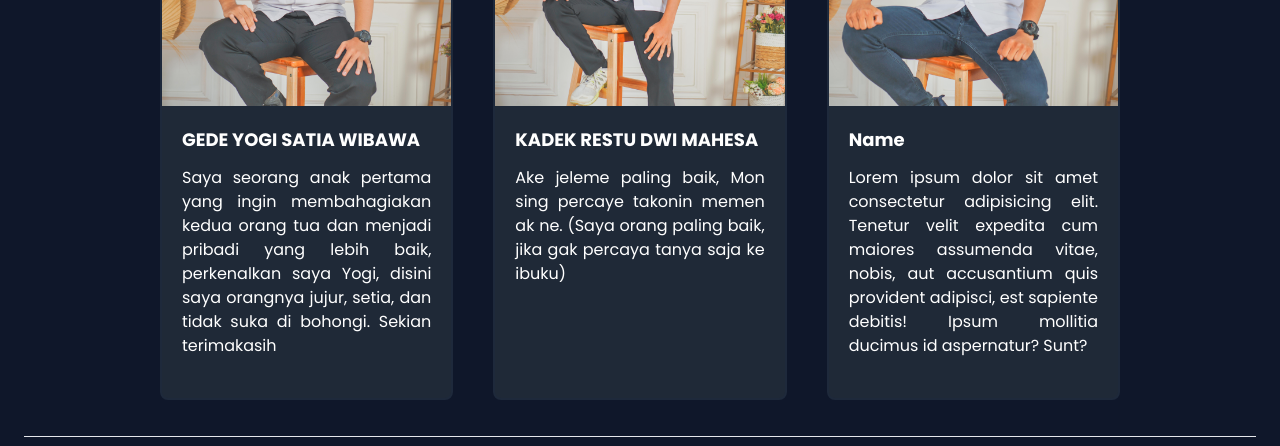
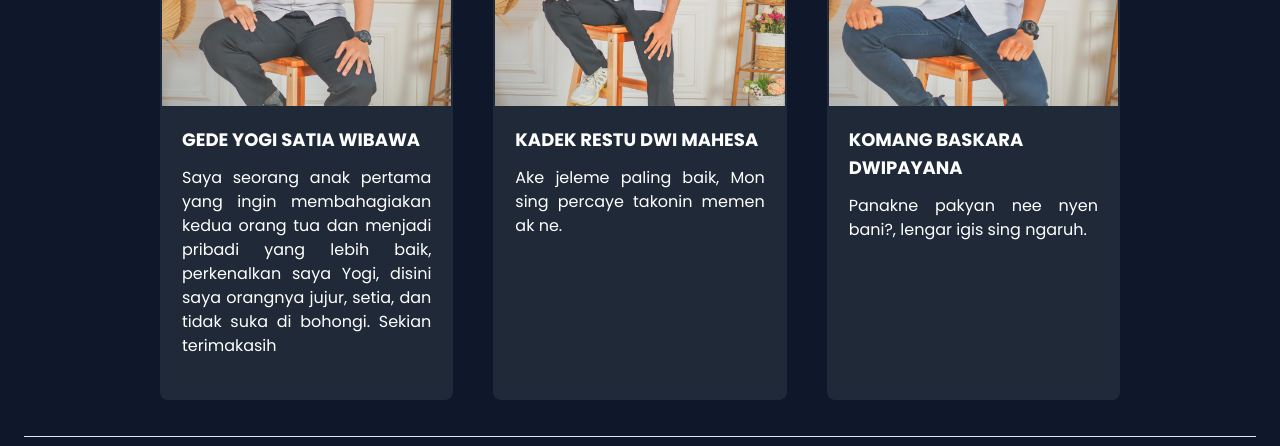
Before and after one commit to Ravsst2004/icikiwir-Group, a website: page public/index.html in a window 1280 px wide. Shown: the part 1560-2006 px from the top of the page. Drawn offline with Linux system fonts and the light colour scheme.

Commit message:
Minor Change directory

```diff
--- a/package.json
+++ b/package.json
@@ -5,7 +5,7 @@
   "main": "index.js",
   "scripts": {
     "test": "echo \"Error: no test specified\" && exit 1",
-    "dev": "npx tailwindcss -i ./src/css/input.css -o ./public/css/style.css --watch"
+    "dev": "npx tailwindcss -i ./src/css/input.css -o ./public/css/output.css"
   },
   "keywords": [],
   "author": "",
--- a/public/index.html
+++ b/public/index.html
@@ -7,7 +7,7 @@
     <title>Document</title>
 
     <!-- Tailwind -->
-    <link href="/public/css/style.css" rel="stylesheet">
+    <link href="./css/output.css" rel="stylesheet">
 
     <!-- Font -->
     <link rel="preconnect" href="https://fonts.googleapis.com">
@@ -130,7 +130,7 @@
                 <div class="m-5">
                     <h1 class="font-bold text-lg my-3">KADEK RESTU DWI MAHESA</h1>
                     <!-- <h6>Job</h6> -->
-                    <p class="text-justify">Ake jeleme paling baik, Mon sing percaye takonin memen ak ne. (Saya orang paling baik, jika gak percaya tanya saja ke ibuku)</p>
+                    <p class="text-justify">Ake jeleme paling baik, Mon sing percaye takonin memen ak ne.</p>
                 </div>
             </div>
 
@@ -138,12 +138,9 @@
                 class="max-w-full h-full border-2 bg-gray-800 border-slate-800 rounded-t-lg rounded-b-lg overflow-hidden mt-10 md:mt-10 lg:mt-5">
                 <img src="/src/img/our-group/baskara.JPG" alt="" class="">
                 <div class="m-5">
-                    <h1 class="font-bold text-lg my-3">Name</h1>
+                    <h1 class="font-bold text-lg my-3">KOMANG BASKARA DWIPAYANA</h1>
                     <!-- <h6>Job</h6> -->
-                    <p class="text-justify">Lorem ipsum dolor sit amet consectetur adipisicing elit. Tenetur velit
-                        expedita cum maiores
-                        assumenda vitae, nobis, aut accusantium quis provident adipisci, est sapiente debitis! Ipsum
-                        mollitia ducimus id aspernatur? Sunt?</p>
+                    <p class="text-justify">Panakne pakyan nee nyen bani?, lengar igis sing ngaruh.</p>
                 </div>
             </div>
 
--- a/tailwind.config.js
+++ b/tailwind.config.js
@@ -2,7 +2,7 @@
 module.exports = {
   content: [
     './public/index.html',
-    './src/**/*.{html,js}',
+    './public/**/*.{html,js}',
   ],
   theme: {
     extend: {
```
Also changed, not shown: public/css/output.css (renamed from public/css/style.css).
